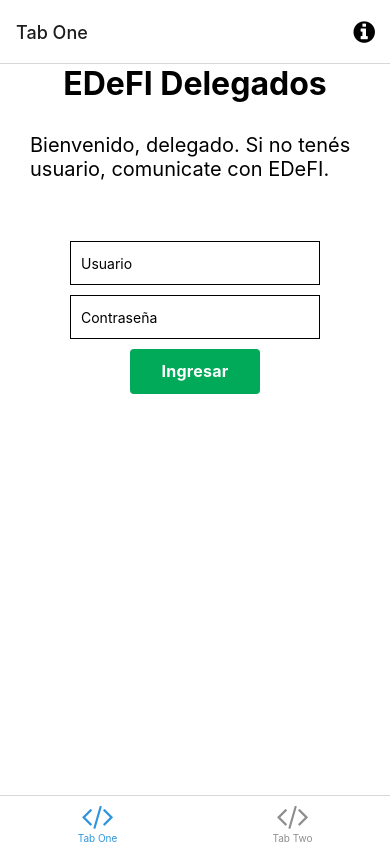
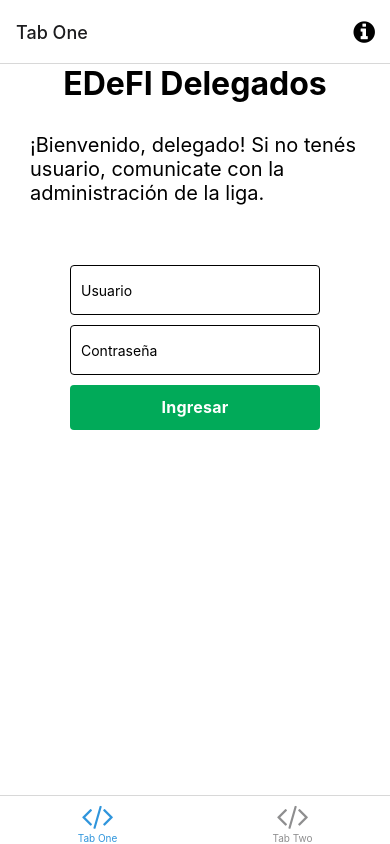
Before and after one commit to mmanna3/DelegadosApp, a React Native app: screen /TabOne in a window 390 px wide. Built offline with nearby package versions, Linux system fonts and the light colour scheme; what expo-linking would draw is missing.

Commit message:
Detalles estéticos de login

```diff
--- a/screens/LoginForm/LoginForm.tsx
+++ b/screens/LoginForm/LoginForm.tsx
@@ -21,6 +21,7 @@ export default function LoginForm() {
       />
       <TextInput
         value={password}
+        secureTextEntry={true}
         onChangeText={(password) => setPassword(password)}
         placeholder="Contraseña"
         style={styles.input}
@@ -35,13 +36,14 @@ const styles = StyleSheet.create({
   container: {
     marginTop: 30,
     flex: 1,
-    alignItems: "center",
+    // alignItems: "center",
     // justifyContent: "center",
   },
   input: {
     width: 250,
-    height: 44,
+    height: 50,
     padding: 10,
+    borderRadius: 4,
     borderWidth: 1,
     borderColor: "black",
     marginBottom: 10,
--- a/screens/TabOneScreen.tsx
+++ b/screens/TabOneScreen.tsx
@@ -11,7 +11,8 @@ export default function TabOneScreen({
     <View style={styles.container}>
       <Text style={styles.title}>EDeFI Delegados</Text>
       <Text style={styles.subtitulo}>
-        Bienvenido, delegado. Si no tenés usuario, comunicate con EDeFI.
+        ¡Bienvenido, delegado! Si no tenés usuario, comunicate con la
+        administración de la liga.
       </Text>
       <LoginForm />
     </View>
```
